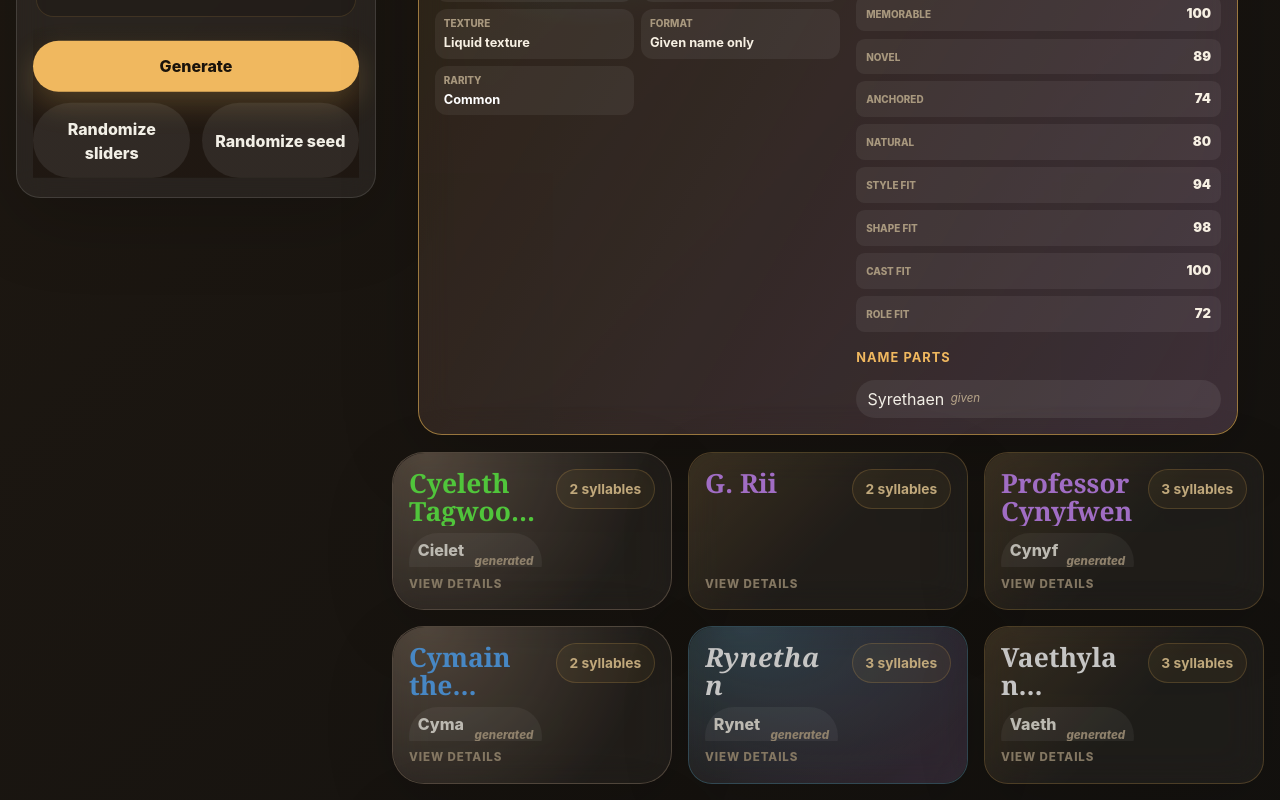
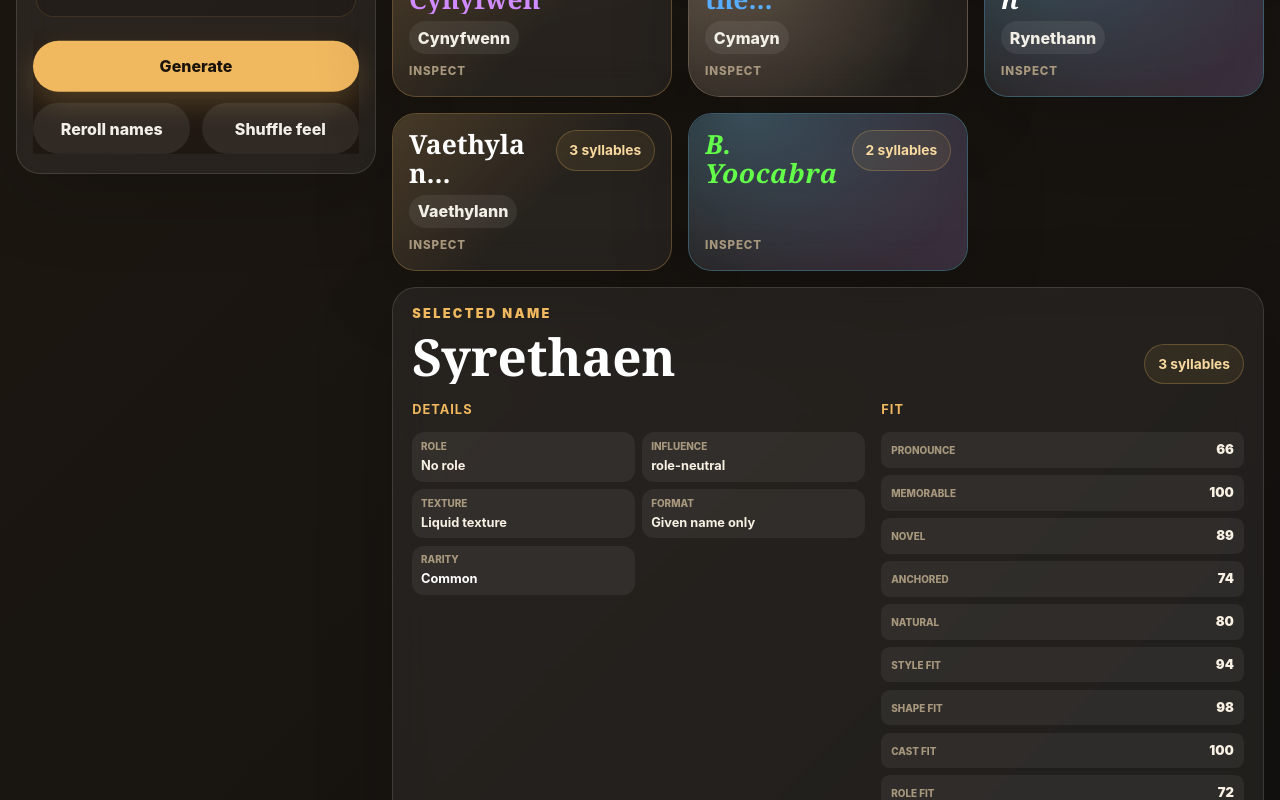
Before and after one commit to jaahay/name-forge, a React (Vite) app: page / in a window 1280 px wide. Shown: the part 640-1440 px from the top of the page. Built offline with nearby package versions, Linux system fonts and the light colour scheme.

Commit message:
Card UX follow-up (#47)
Refine selected-name inspection and reroll controls.

```diff
--- a/src/styles.css
+++ b/src/styles.css
@@ -49,21 +49,18 @@ h1, h2, h3, p { margin-top: 0; }
 .actions button[type='submit'] { flex: 1 1 100%; }
 .actions button.secondary { flex: 1 1 calc(50% - 0.35rem); padding-inline: 0.85rem; }
 .output { display: grid; gap: 1rem; }
-.output-toolbar { padding: 0.85rem 1rem; }
 .generation-context { display: flex; gap: 0.45rem; flex-wrap: wrap; align-items: center; color: #b7a58a; font-size: 0.78rem; }
 .generation-context span, .generation-context strong { border: 1px solid rgba(255, 255, 255, 0.1); border-radius: 999px; padding: 0.35rem 0.55rem; background: rgba(255, 255, 255, 0.05); }
 .generation-context strong { color: #f8d99f; }
 .results-layout { display: grid; gap: 1rem; }
 .name-grid { display: grid; grid-template-columns: repeat(auto-fit, minmax(220px, 1fr)); gap: 1rem; align-items: stretch; }
-.name-card { position: relative; isolation: isolate; overflow: hidden; min-width: 0; display: grid; transition: border-color 150ms ease, transform 150ms ease, background-color 150ms ease, opacity 150ms ease; }
-.name-grid.has-selection .name-card:not(.selected) { opacity: 0.76; }
+.name-card { position: relative; isolation: isolate; overflow: hidden; min-width: 0; display: grid; transition: border-color 150ms ease, transform 150ms ease, background-color 150ms ease; }
 .name-card:hover, .name-card:focus-within, .name-card.selected { border-color: rgba(240, 184, 95, 0.58); background: rgba(240, 184, 95, 0.08); transform: translateY(-1px); }
-.name-card.selected { grid-column: 1 / -1; justify-self: center; width: min(100%, 820px); opacity: 1; }
+.name-card.selected { box-shadow: 0 20px 80px rgba(240, 184, 95, 0.14), inset 0 0 0 1px rgba(240, 184, 95, 0.34); }
 .name-card::before { content: ""; position: absolute; inset: 0; z-index: 0; pointer-events: none; border-radius: inherit; opacity: 0.85; }
 .name-card > * { position: relative; z-index: 1; }
 .name-card-button { display: grid; gap: 0.55rem; grid-template-rows: minmax(0, 1fr) auto; width: 100%; min-height: 9.25rem; padding: 1rem; color: inherit; background: transparent; border: 0; border-radius: inherit; box-shadow: none; text-align: left; }
 .name-card-button:focus-visible { outline: 2px solid rgba(240, 184, 95, 0.6); outline-offset: -0.35rem; }
-.name-card.selected .name-card-button { min-height: 7.5rem; }
 .name-card-header { display: flex; justify-content: space-between; gap: 0.85rem; align-items: start; min-width: 0; }
 .name-card-title-block { display: grid; gap: 0.45rem; min-width: 0; }
 .collapse-cue { color: #a8987e; font-size: 0.72rem; font-weight: 800; letter-spacing: 0.08em; text-transform: uppercase; }
@@ -76,16 +73,19 @@ h1, h2, h3, p { margin-top: 0; }
 .texture-liquid { border-color: rgba(110, 205, 255, 0.34); }
 .texture-liquid::before { background: radial-gradient(ellipse at 20% 0%, rgba(110, 205, 255, 0.3), transparent 16rem), linear-gradient(120deg, transparent, rgba(190, 138, 255, 0.18)); }
 .name-card.texture-liquid h2 { font-style: italic; letter-spacing: 0.02em; }
-.name-card h2 { margin-bottom: 0; font-family: Georgia, "Times New Roman", serif; font-size: 1.65rem; }
-.name-card.selected h2 { font-size: clamp(2rem, 4vw, 3.2rem); }
+.name-card h2, .selected-name-heading h2 { margin-bottom: 0; font-family: Georgia, "Times New Roman", serif; font-size: 1.65rem; }
+.selected-name-heading h2 { font-size: clamp(2rem, 4vw, 3.2rem); }
 .name-card-title { display: -webkit-box; max-width: 100%; overflow: hidden; overflow-wrap: anywhere; word-break: break-word; -webkit-box-orient: vertical; -webkit-line-clamp: 2; line-height: 1.08; }
-.name-card.selected .name-card-title { -webkit-line-clamp: 3; }
-.name-card h3 { margin-bottom: 0.25rem; color: #f0b85f; font-size: 0.8rem; letter-spacing: 0.08em; text-transform: uppercase; }
+.name-card h3, .selected-name-panel h3 { margin-bottom: 0.25rem; color: #f0b85f; font-size: 0.8rem; letter-spacing: 0.08em; text-transform: uppercase; }
 .name-card p { margin-bottom: 0; color: #af9f84; }
 .name-card-meta { display: flex; gap: 0.45rem; flex: 0 0 auto; flex-wrap: wrap; justify-content: flex-end; max-width: 42%; }
 .compact-variants { max-height: 2.1rem; overflow: hidden; }
-.name-inline-detail { display: grid; grid-template-columns: minmax(0, 1fr) minmax(220px, 0.9fr); gap: 1rem; border-top: 1px solid rgba(255, 255, 255, 0.1); padding: 0 1rem 1rem; }
-.name-inline-detail .detail-block:first-child { grid-row: span 2; }
+.selected-name-panel { display: grid; gap: 1rem; padding: 1rem 1.2rem; }
+.selected-name-heading { display: flex; justify-content: space-between; gap: 1rem; align-items: end; }
+.selected-name-heading .eyebrow { margin-bottom: 0.35rem; }
+.selected-name-heading > span { flex: 0 0 auto; border: 1px solid rgba(240, 184, 95, 0.26); border-radius: 999px; padding: 0.55rem 0.8rem; color: #f8d99f; background: rgba(240, 184, 95, 0.08); font-size: 0.86rem; font-weight: 700; }
+.name-detail-grid { display: grid; grid-template-columns: minmax(0, 1fr) minmax(220px, 0.8fr); gap: 1rem; }
+.name-detail-grid .detail-block:first-child { grid-row: span 2; }
 .detail-block { display: grid; gap: 0.55rem; align-content: start; }
 .score-note, .section-note, .empty-state { border-left: 2px solid rgba(240, 184, 95, 0.38); padding-left: 0.65rem; font-size: 0.8rem; }
 .section-note { margin-bottom: 0.55rem; overflow-wrap: anywhere; color: #d6c5a8; }
@@ -145,8 +145,7 @@ h1, h2, h3, p { margin-top: 0; }
 .site-footer p { margin-bottom: 0; }
 .site-footer a { color: #f8d99f; font-weight: 800; text-decoration: none; }
 .site-footer a:hover { text-decoration: underline; }
-@media (max-width: 1180px) { .name-card.selected { width: 100%; } }
 @media (max-width: 900px) { .hero, .workspace { grid-template-columns: 1fr; } .controls { position: static; max-height: none; } .actions { position: static; margin: 0; background: transparent; } .changelog-heading, .about-heading { display: grid; } .export-actions { justify-content: flex-start; } }
-@media (max-width: 720px) { .name-inline-detail { grid-template-columns: 1fr; } .app-tabs { display: grid; justify-content: stretch; } .utility-tabs { justify-content: flex-start; } }
-@media (max-width: 640px) { .slider-heading, .slider-tools, .name-card-header { display: grid; justify-content: stretch; } .slider-value { width: 100%; } .export-heading { align-items: stretch; } .generation-context { display: grid; } .name-card-meta { max-width: none; justify-content: flex-start; } }
+@media (max-width: 720px) { .name-detail-grid { grid-template-columns: 1fr; } .app-tabs { display: grid; justify-content: stretch; } .utility-tabs { justify-content: flex-start; } }
+@media (max-width: 640px) { .slider-heading, .slider-tools, .name-card-header, .selected-name-heading { display: grid; justify-content: stretch; } .slider-value { width: 100%; } .export-heading { align-items: stretch; } .generation-context { display: grid; } .name-card-meta { max-width: none; justify-content: flex-start; } }
 @media (max-width: 520px) { .score-list, .detail-metadata { grid-template-columns: 1fr; } .site-footer { flex-direction: column; } }
--- a/src/ui/GeneratorView.tsx
+++ b/src/ui/GeneratorView.tsx
@@ -6,7 +6,7 @@ import type { CastRole, CastRolePresetKind, GeneratedEnsemble, GenerationSetting
 import type { NamingModeConfig } from './modes';
 import { scoreControls, type ControlKey } from './presentation';
 import { ScoreControl } from './ScoreControl';
-import { NameCard } from './NameCard';
+import { NameCard, NameInspector } from './NameCard';
 
 interface GeneratorViewProps {
   mode: NamingModeConfig;
@@ -188,19 +188,20 @@ export function GeneratorView({
 
           <div className="actions" aria-label="Generation actions">
             <button type="submit">Generate</button>
-            <button type="button" className="secondary" onClick={onRandomizeSliders}>Randomize sliders</button>
-            <button type="button" className="secondary" onClick={onRandomizeSeed}>Randomize seed</button>
+            <button type="button" className="secondary" onClick={onRandomizeSeed}>Reroll names</button>
+            <button type="button" className="secondary" onClick={onRandomizeSliders}>Shuffle feel</button>
           </div>
         </form>
 
         <section className="output" aria-live="polite">
           {selectedName ? (
             <div className="results-layout">
-              <div className="name-grid has-selection" aria-label="Generated names">
+              <div className="name-grid" aria-label="Generated names">
                 {ensemble.names.map((name) => (
                   <NameCard key={name.id} name={name} isSelected={name.id === selectedNameKey} onSelect={setSelectedNameId} />
                 ))}
               </div>
+              <NameInspector name={selectedName} />
             </div>
           ) : (
             <div className="empty-state panel">Generate names to fill this cast.</div>
--- a/src/ui/NameCard.tsx
+++ b/src/ui/NameCard.tsx
@@ -12,7 +12,7 @@ interface NameCardProps {
   onSelect: (id: string) => void;
 }
 
-interface NameInlineDetailsProps {
+interface NameInspectorProps {
   name: GeneratedName;
 }
 
@@ -27,7 +27,7 @@ function variantList(name: GeneratedName) {
   if (name.variants.length === 0) return null;
   return (
     <ul className="variants compact-variants" aria-label={`${name.name} alternate spellings`}>
-      {name.variants.map((variant) => <li key={`${name.id}-${variant.value}`}><span>{variant.value}</span><em>{variant.kind}</em></li>)}
+      {name.variants.map((variant) => <li key={`${name.id}-${variant.value}`}><span>{variant.value}</span></li>)}
     </ul>
   );
 }
@@ -59,11 +59,20 @@ function metadataFor(name: GeneratedName) {
   return { formatLabel, identity, rarity, roleInfluenceLabel, roleLabel, textureLabel };
 }
 
-function NameInlineDetails({ name }: NameInlineDetailsProps) {
+export function NameInspector({ name }: NameInspectorProps) {
   const { formatLabel, identity, rarity, roleInfluenceLabel, roleLabel, textureLabel } = metadataFor(name);
 
   return (
-    <div className="name-inline-detail" aria-label={`Selected details for ${name.name}`}>
+    <aside className="selected-name-panel panel" aria-labelledby="selected-name-heading">
+      <div className="selected-name-heading">
+        <div>
+          <p className="eyebrow">Selected name</p>
+          <h2 id="selected-name-heading" className={`name-card-title ${rarity.className}`}>{name.name}</h2>
+        </div>
+        <span>{name.silhouette.syllableCount} syllables</span>
+      </div>
+
+      <div className="name-detail-grid" aria-label={`Selected details for ${name.name}`}>
         <section className="detail-block" aria-label={`${name.name} details`}>
           <h3>Details</h3>
           <ul className="metadata compact-metadata detail-metadata">
@@ -98,6 +107,7 @@ function NameInlineDetails({ name }: NameInlineDetailsProps) {
           </section>
         ) : null}
       </div>
+    </aside>
   );
 }
 
@@ -105,18 +115,17 @@ export function NameCard({ name, isSelected, onSelect }: NameCardProps) {
   const cardClassName = `name-card panel ${textureClassName(name.silhouette.texture)}${isSelected ? ' selected' : ''}`;
 
   return (
-    <article className={cardClassName}>
+    <article className={cardClassName} aria-current={isSelected ? 'true' : undefined}>
       <button
         type="button"
         className="name-card-button"
-        aria-expanded={isSelected}
-        aria-label={`View details for ${name.name}`}
+        aria-pressed={isSelected}
+        aria-label={`Inspect ${name.name}`}
         onClick={() => onSelect(name.id)}
       >
         <NameCardHeader name={name} />
-        <span className="collapse-cue">{isSelected ? 'Selected' : 'View details'}</span>
+        <span className="collapse-cue">{isSelected ? 'Selected' : 'Inspect'}</span>
       </button>
-      {isSelected ? <NameInlineDetails name={name} /> : null}
     </article>
   );
 }
--- a/src/ui/ScoreControl.tsx
+++ b/src/ui/ScoreControl.tsx
@@ -34,10 +34,10 @@ export function ScoreControl({ control, value, onChange, onRandomize }: ScoreCon
           <button
             type="button"
             className="anchor-button"
-            aria-label={`Randomize ${control.label}`}
-            title={`Randomize ${control.label}`}
+            aria-label={`Shuffle ${control.label}`}
+            title={`Shuffle ${control.label}`}
             onClick={() => onRandomize(control.key)}
-          >{'\u21bb Random'}</button>
+          >Shuffle</button>
         </span>
       </span>
       <input
```
Also changed, not shown: 1 other file (tests, documents, lock files or other folders). Lines whose indentation alone changed are shown as unchanged.
